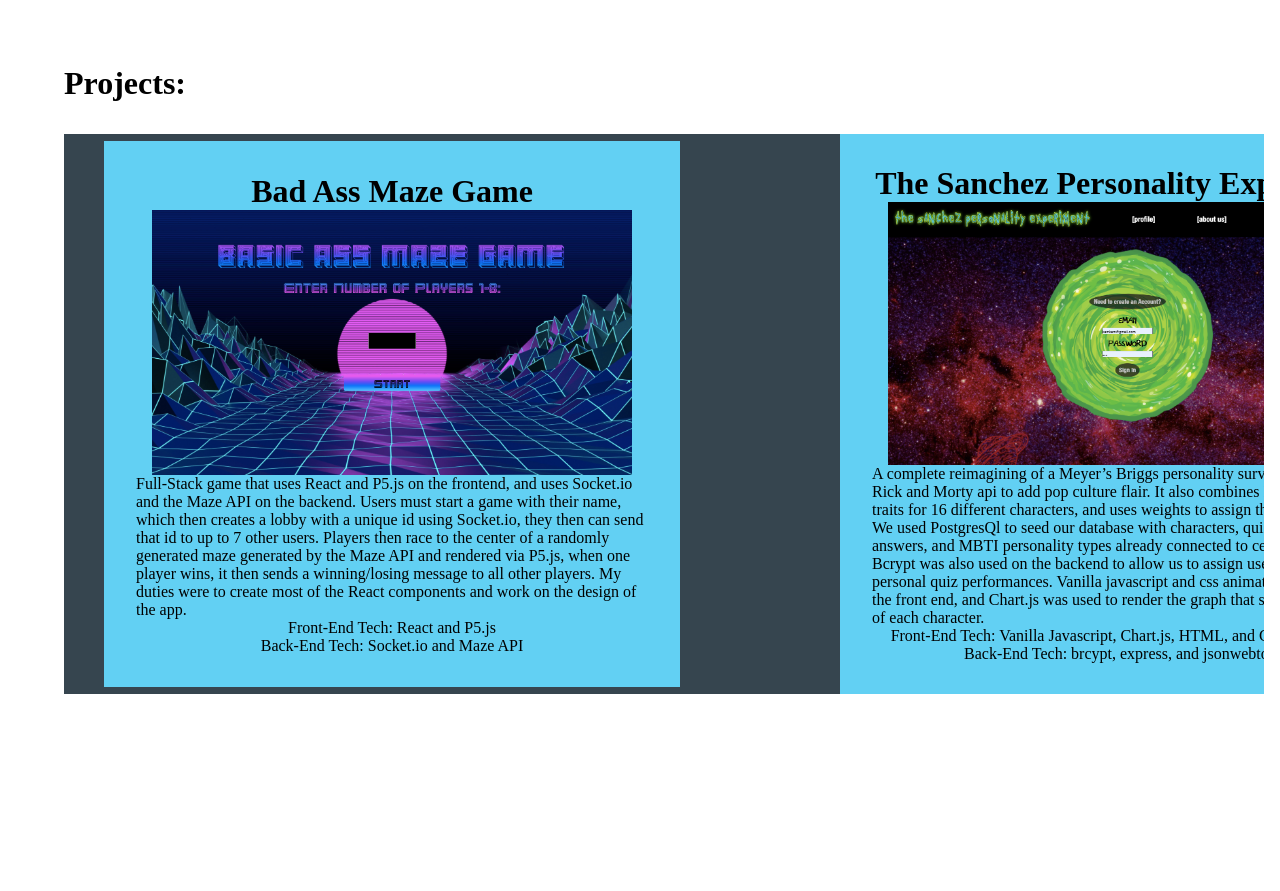
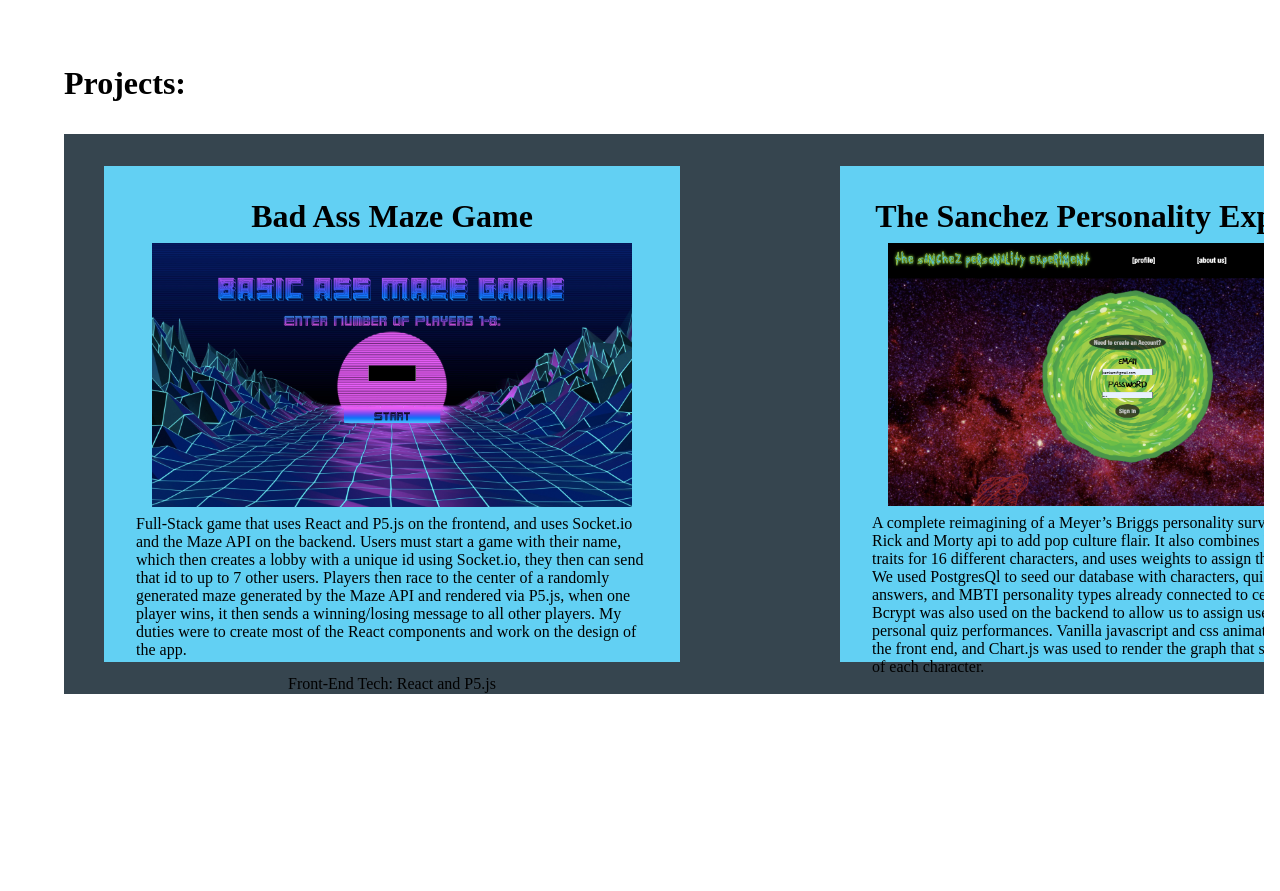
Before and after one commit to kgali21/kam-portfolio, a React app: page / in a window 1280 px wide. Shown: the part 580-1471 px from the top of the page. Built offline with nearby package versions, Linux system fonts and the light colour scheme.

Commit message:
styled projects cards with correct margin, padding, amd flex

```diff
--- a/src/components/projects/ProjectCard.css
+++ b/src/components/projects/ProjectCard.css
@@ -1,11 +1,11 @@
 .ListItem {
     display: flex;
     flex-direction: column;
-    justify-content: center;
+    justify-content: space-evenly;
     align-items: center;
     margin-right: 10em;
     width: 45vw;
-    height: 50%;
+    height: 31em;
     max-height: 50%;
     background-color: #66dbffee;
     padding: 2em;
@@ -14,4 +14,9 @@
 .ListItem img {
     width: 30em;
     height: auto;
+    margin: .5em 0 .5em 0;
 }
+
+.ListItem p {
+    margin: 0 0 1em 0;
+}
```
